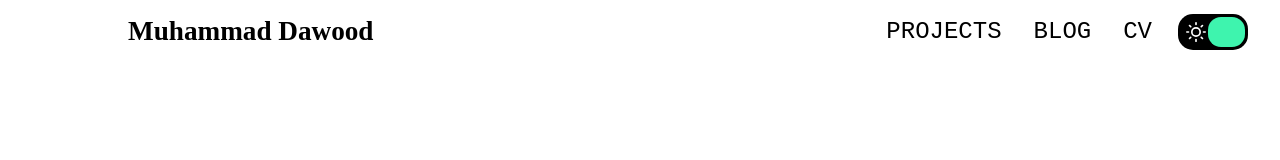
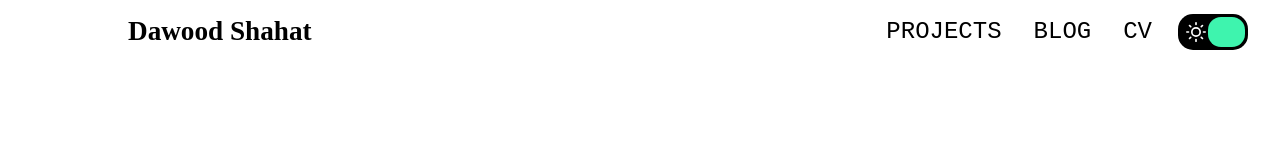
Before and after one commit to DawoodShahat/dawoodshahat.tech, a Gatsby site: page / in a window 1280 px wide. Shown: the top 160 px of the page. Built offline with nearby package versions, Linux system fonts and the light colour scheme; Gatsby itself is replaced by a stand-in of ours; some packages are replaced by stand-ins of ours.

Commit message:
favicon updated

```diff
--- a/src/components/Layout.js
+++ b/src/components/Layout.js
@@ -33,7 +33,7 @@ const Layout = ({ children }) => {
             <Toggle />
           </div>
           <Link className="branding_link" to="/">
-            <h1 className="branding">Muhammad Dawood</h1>
+            <h1 className="branding">Dawood Shahat</h1>
           </Link>
           <Navbar
             handleToggleHamburger={_toggleHamburger}
```
Also changed, not shown: static/favicon.ico.
